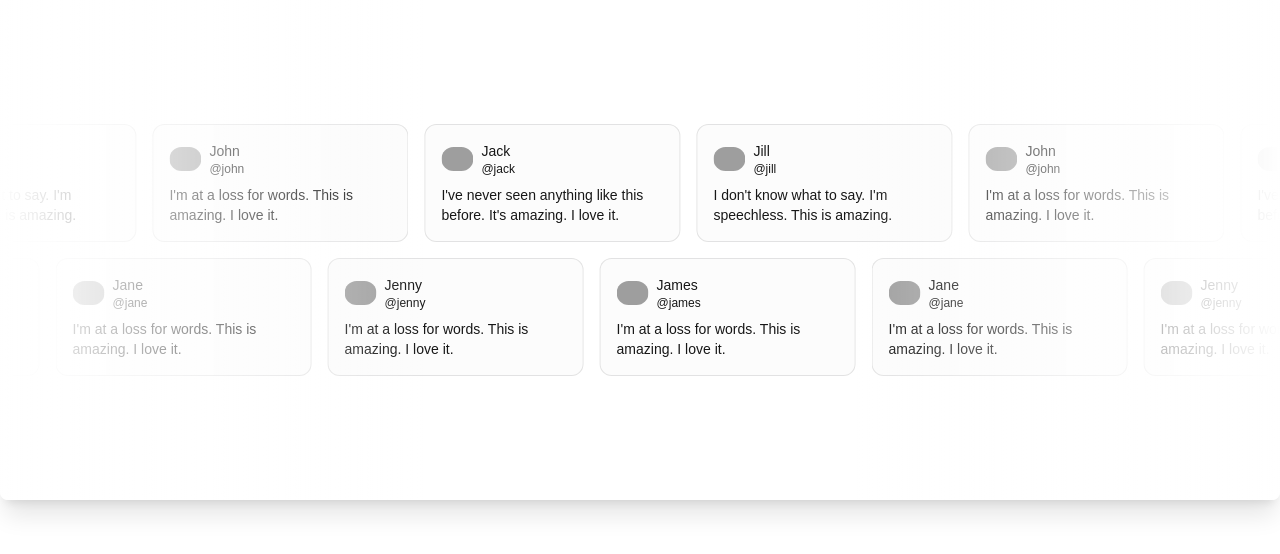
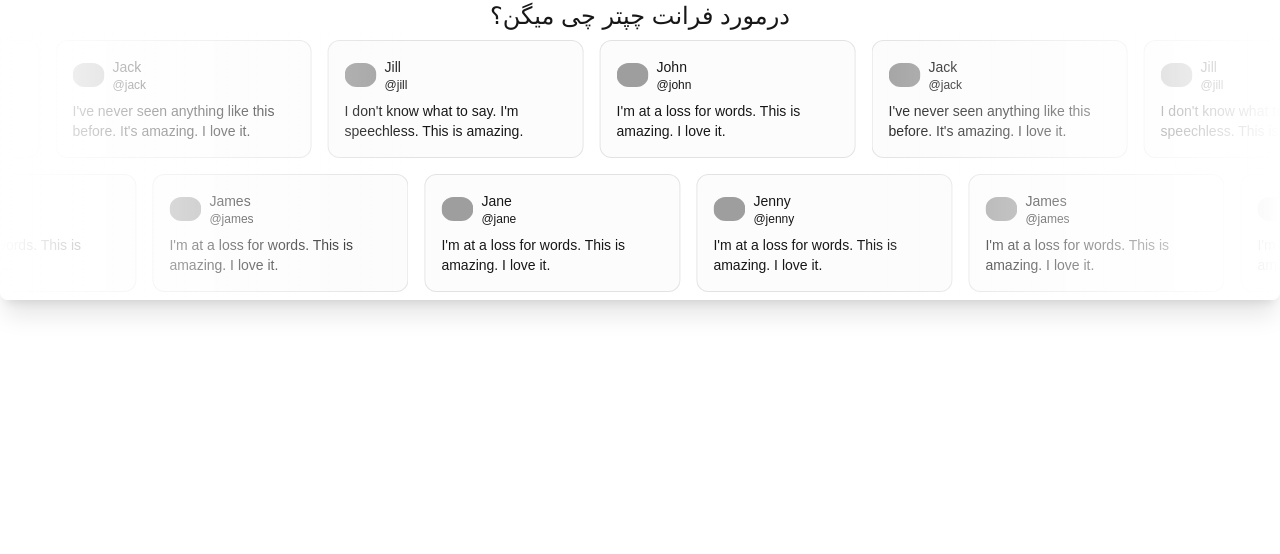
Before and after one commit to frontChapter/NextJS, a Next.js app: page / in a window 1280 px wide. Shown: the top 554 px of the page. Built offline with nearby package versions, Linux system fonts and the light colour scheme; grey boxes are pictures that could not be loaded.

Commit message:
feat: Add heading to tweet section

```diff
--- a/src/components/Marquee/tweet-section.tsx
+++ b/src/components/Marquee/tweet-section.tsx
@@ -45,13 +45,17 @@ const TweetSection = () => {
   const secondRow = reviews.slice(reviews.length / 2);
 
   return (
-    <div className="relative flex h-[500px] w-full flex-col items-center justify-center overflow-hidden rounded-lg bg-background md:shadow-xl">
-      <Marquee pauseOnHover className="[--duration:20s]">
+    <div>
+      <h2 className="text-center text-2xl">
+        درمورد <span>فرانت چپتر</span> چی میگن؟
+      </h2>
+      <div className="relative flex w-full flex-col items-center justify-center overflow-hidden rounded-lg bg-background md:shadow-xl">
+        <Marquee reverse pauseOnHover className="[--duration:20s]">
           {firstRow.map((review) => (
             <TweetCard key={review.username} {...review} />
           ))}
         </Marquee>
-      <Marquee reverse pauseOnHover className="[--duration:20s]">
+        <Marquee pauseOnHover className="[--duration:20s]">
           {secondRow.map((review) => (
             <TweetCard key={review.username} {...review} />
           ))}
@@ -59,6 +63,7 @@ const TweetSection = () => {
         <div className="pointer-events-none absolute inset-y-0 left-0 w-1/3 bg-gradient-to-r from-white dark:from-background"></div>
         <div className="pointer-events-none absolute inset-y-0 right-0 w-1/3 bg-gradient-to-l from-white dark:from-background"></div>
       </div>
+    </div>
   );
 };
 
```
Lines whose indentation alone changed are shown as unchanged.
